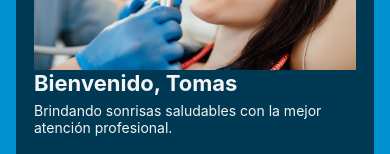
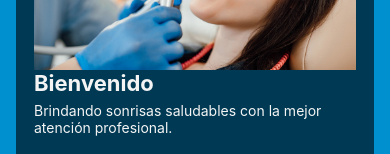
Before and after one commit to TomiDepa/dentalpoint-mobile, a React Native app: screen /HomePaciente in a window 390 px wide. Shown: the part 246-400 px from the top of the page. Built offline with nearby package versions, Linux system fonts and the light colour scheme.

Commit message:
Update HomePacienteScreen.jsx

```diff
--- a/screens/HomePacienteScreen.jsx
+++ b/screens/HomePacienteScreen.jsx
@@ -22,7 +22,7 @@ export default function HomeScreen({ navigation }) {
               style={{ width: "100%", height: 200 }}
               resizeMode="cover"
             />
-            <Text style={styles.welcomeText}>Bienvenido, Tomas</Text>
+            <Text style={styles.welcomeText}>Bienvenido</Text>
             <Text style={styles.subtitle}>
               Brindando sonrisas saludables con la mejor atención profesional.
             </Text>
```
